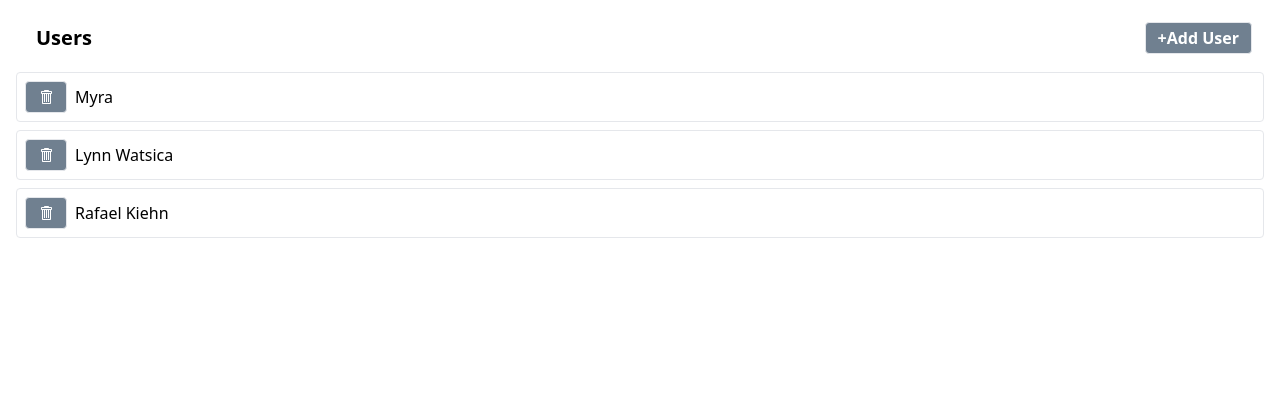
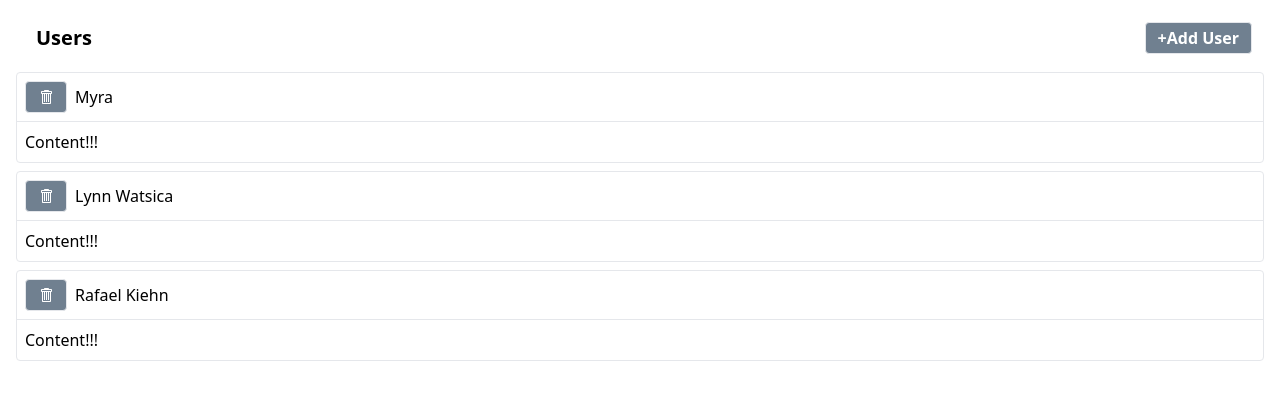
Before and after one commit to sedat355/redux_async_thunks, a React (Vite) app: page / in a window 1280 px wide. Shown: the top 400 px of the page. Built offline with nearby package versions, Linux system fonts and the light colour scheme; data requests are answered from the project's data file.

Commit message:
ExpandablePanel blş. kuruldu

```diff
--- /dev/null
+++ b/src/components/ExpandablePanel.jsx
@@ -0,0 +1,14 @@
+import React from 'react'
+
+const ExpandablePanel = ({header, children}) => {
+  return (
+    <div className="mb-2 border rounded">
+      <div className="flex gap-x-2 p-2 justify-between items-center cursor-pointer">
+        {header}
+      </div>
+      <div className="p-2 border-t">{children}</div>
+    </div>
+  )
+}
+
+export default ExpandablePanel
--- a/src/components/UserListItem.jsx
+++ b/src/components/UserListItem.jsx
@@ -3,20 +3,27 @@ import { GoTrashcan } from "react-icons/go"
 import Button from "./Button"
 import { removeUser } from "../store/thunks/removeUser"
 import useThunk from "../hooks/use-thunk"
+import ExpandablePanel from "./ExpandablePanel"
 
 const UserListItem = ({ user }) => {
   const [doRemoveUser, isLoading, error] = useThunk(removeUser)
 
+  const header = (
+    <>
+      <Button loading={isLoading} onClick={() => doRemoveUser(user)}>
+          <GoTrashcan />
+      </Button>
+      {error && <div>Error deleting user!!</div>}
+      <span className="mr-auto">{user.name}</span>
+    </>
+  )
+
   return (
-    <div className="mb-2 border rounded">
-      <div className="flex gap-x-2 p-2 justify-between items-center cursor-pointer">
-        <Button loading={isLoading} onClick={() => doRemoveUser(user)}>
-          <GoTrashcan />
-        </Button>
-        {error && <div>Error deleting user!!</div>}
-        <span className="mr-auto">{user.name}</span>
-      </div>
-    </div>
+    <>
+      <ExpandablePanel header={header}>
+        Content!!!
+      </ExpandablePanel>
+    </>
   )
 }
 
```
